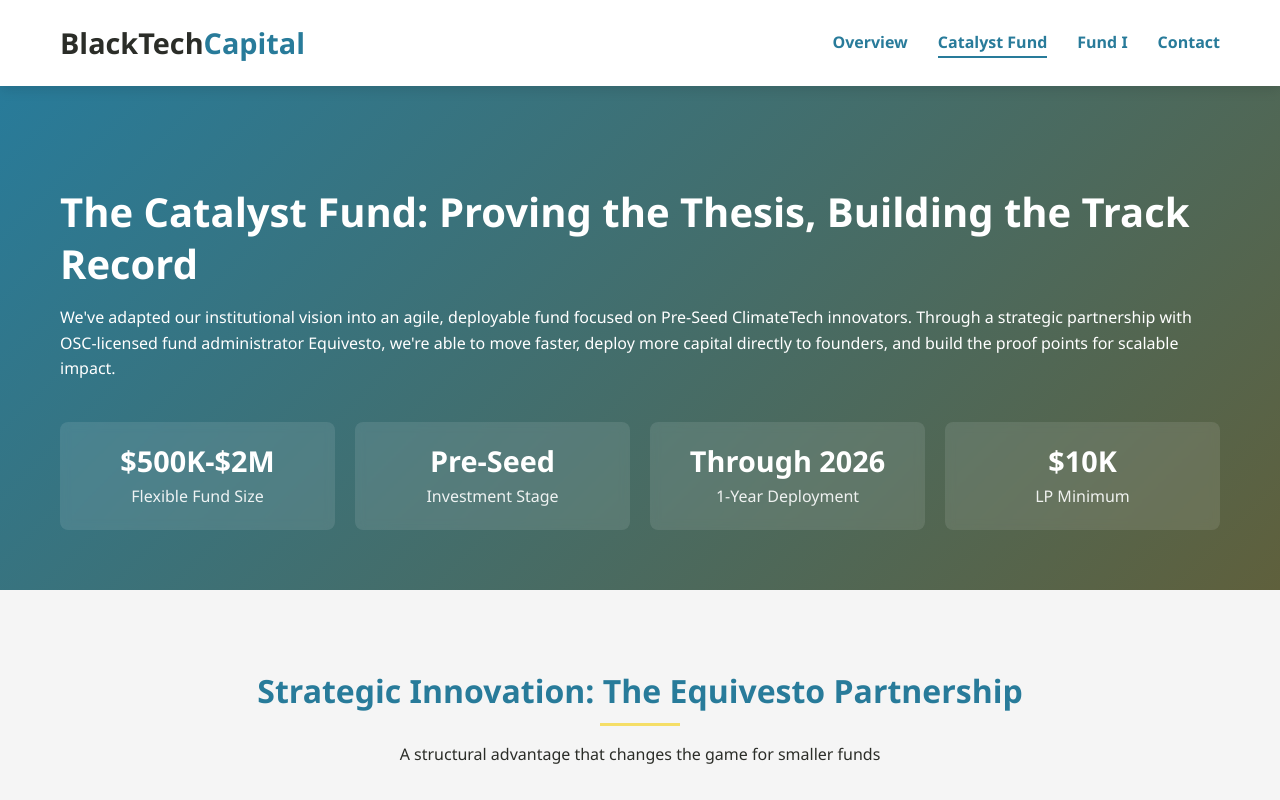
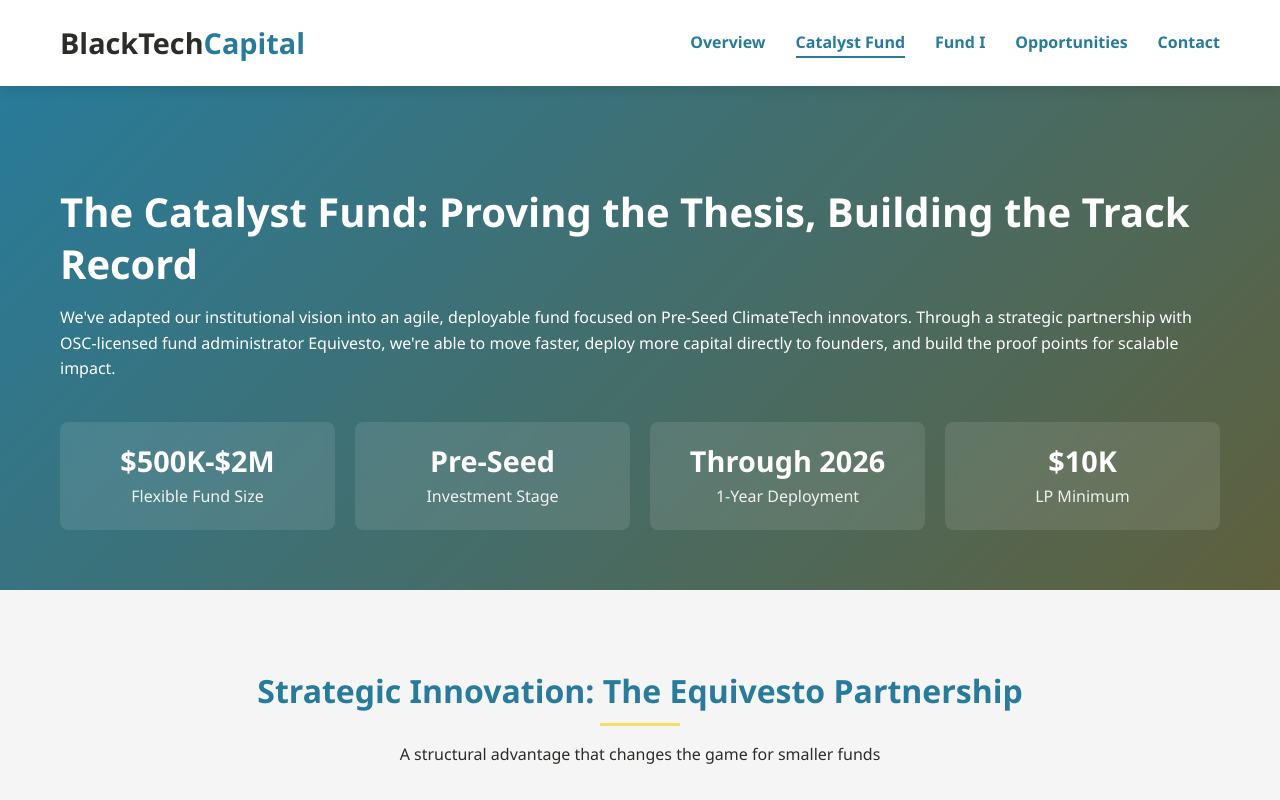
Before and after one commit to keyona-rerev/BlackTech-Capital-2026-Overview, a website: page catalyst-fund.html in a window 1280 px wide. Shown: the top 800 px of the page. Drawn offline with Linux system fonts and the light colour scheme.

Commit message:
Update header navigation to include Opportunities link

```diff
--- a/catalyst-fund.html
+++ b/catalyst-fund.html
@@ -20,6 +20,7 @@
                         <li><a href="index.html">Overview</a></li>
                         <li><a href="catalyst-fund.html" class="active">Catalyst Fund</a></li>
                         <li><a href="fund-i.html">Fund I</a></li>
+                        <li><a href="opportunities.html">Opportunities</a></li>
                         <li><a href="#contact">Contact</a></li>
                     </ul>
                 </nav>
```
Lines whose indentation alone changed are shown as unchanged.
